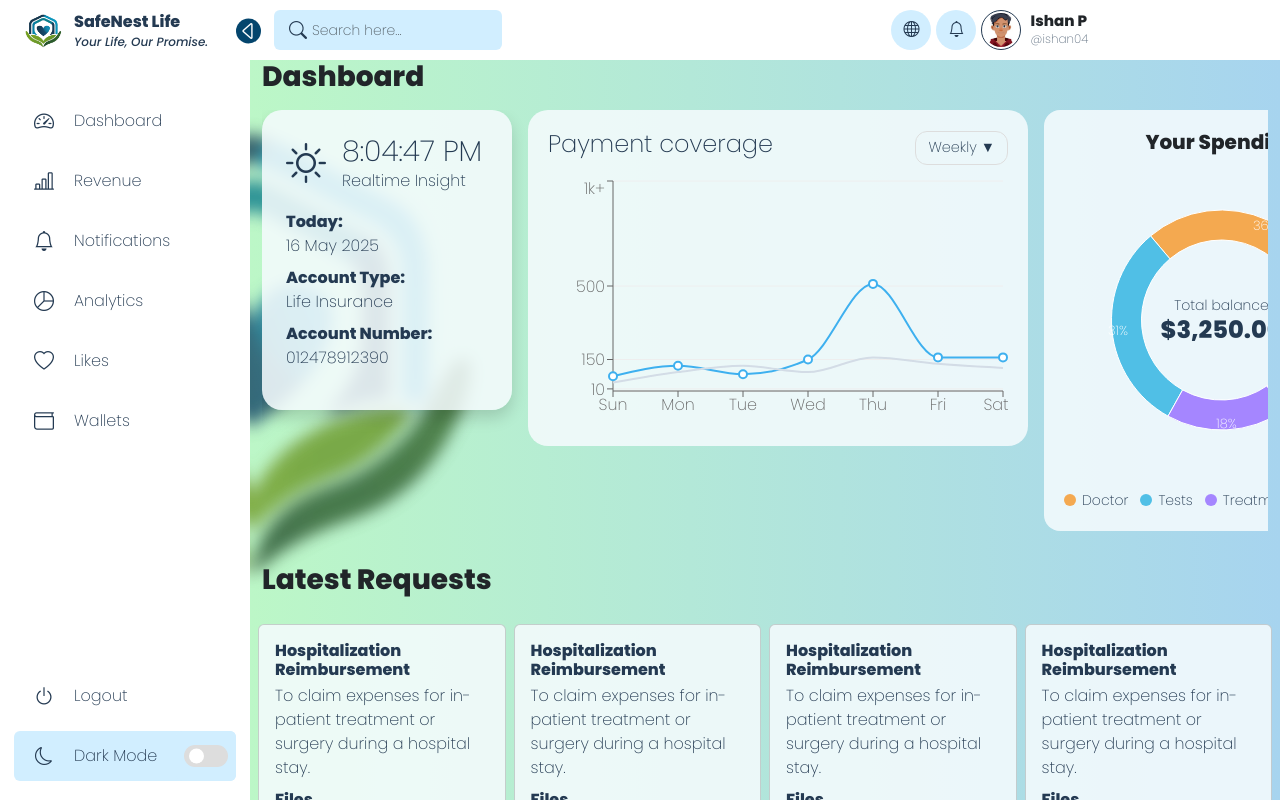
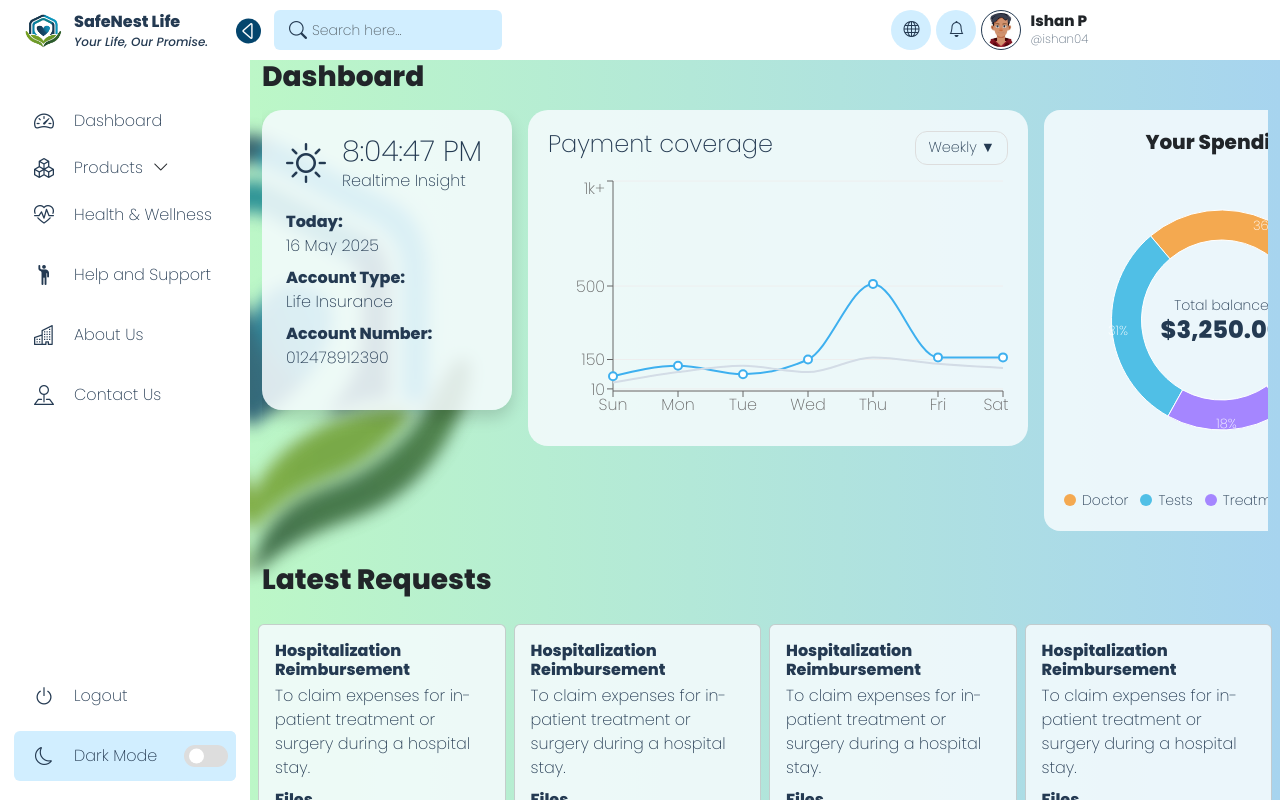
Before and after one commit to sithilaA/Insurance-Web-App, a React (Vite) app: page / in a window 1280 px wide. Built offline with nearby package versions, Linux system fonts and the light colour scheme.

Commit message:
Update Menu Items

```diff
--- a/src/components/sidebar/sidebar.css
+++ b/src/components/sidebar/sidebar.css
@@ -37,7 +37,7 @@
 }
 
 .sidebar li {
-    height: 50px;
+    height: auto;
     margin-top: 10px;
     list-style: none;
     display: flex;
@@ -138,7 +138,7 @@ body.dark .sidebar header .toggle {
 }
 
 .sidebar li a {
-    height: 100%;
+    height: 50px;
     width: 100%;
     display: flex;
     align-items: center;
@@ -202,6 +202,10 @@ body.dark .menu-bar .mode i.moon {
     opacity: 0;
 }
 
+.sidebar.close .submenu {
+    display: none !important;
+}
+
 .sidebar.close .mode .moon-sun i {
     display: none;
 }
@@ -254,3 +258,67 @@ body.dark .switch::before {
     cursor: pointer;
 
 }
+
+/* ========== ✅ Submenu Styles ========== */
+.has-submenu {
+    display: flex;
+    flex-direction: column;
+}
+
+.has-submenu .submenu-toggle {
+    display: flex;
+    align-items: center;
+    justify-content: start;
+    width: 100%;
+    cursor: pointer;
+    padding-right: 10px;
+}
+
+.submenu {
+    list-style: none;
+    padding-left: 60px;
+    max-height: 0;
+    overflow: hidden;
+    opacity: 0;
+    pointer-events: none;
+    transition: max-height 0.3s ease, opacity 0.3s ease;
+}
+
+/* When submenu is open, animate height and fade in */
+.has-submenu.open .submenu {
+    max-height: 300px;
+    /* Enough for multiple submenu items */
+    opacity: 1;
+    pointer-events: auto;
+}
+
+.submenu li {
+    margin: 5px 0;
+}
+
+/* Submenu link styles */
+.submenu li a {
+    display: flex;
+    padding: 5px 10px;
+    font-size: 14px;
+    color: var(--text-color);
+    border-radius: 5px;
+    transition: background 0.3s;
+    align-items: center;
+    justify-content: start;
+}
+
+.submenu li a:hover {
+    background: var(--primary-color);
+    color: var(--sidebar-color);
+}
+
+/* Rotate arrow when open */
+.submenu-arrow {
+    transition: transform 0.3s ease;
+    margin-left: 10px;
+}
+
+.has-submenu.open .submenu-arrow {
+    transform: rotate(180deg);
+}
--- a/src/components/sidebar/sidebar.jsx
+++ b/src/components/sidebar/sidebar.jsx
@@ -3,49 +3,37 @@ import "./sidebar.css";
 import "bootstrap-icons/font/bootstrap-icons.css";
 import Logo from "../../assets/img/Logopic.png";
 import { Link } from "react-router-dom";
+
 export default function Sidebar() {
   const [isDark, setIsDark] = useState(false);
   const [isCollapsed, setIsCollapsed] = useState(false);
-  const searchRef = useRef(null); // for search box
-  const sidebarRef = useRef(null); // for sidebar element
+  const [activeSubmenu, setActiveSubmenu] = useState(null);
+  const searchRef = useRef(null);
 
+  // Collapse sidebar on small screens
   useEffect(() => {
     const handleResize = () => {
-      if (window.innerWidth <= 768) {
-        setIsCollapsed(true); // Collapse sidebar on small screens
-      } else {
-        setIsCollapsed(false); // Expand sidebar on large screens
-      }
+      setIsCollapsed(window.innerWidth <= 768);
     };
-
-    // Initial check on mount
     handleResize();
-
-    // Add listener
     window.addEventListener("resize", handleResize);
-
-    // Cleanup
-    return () => {
-      window.removeEventListener("resize", handleResize);
-    };
+    return () => window.removeEventListener("resize", handleResize);
   }, []);
 
+  // Toggle dark mode class on body
   useEffect(() => {
-    const body = document.querySelector("body");
-    if (isDark) {
-      body.classList.add("dark");
-    } else {
-      body.classList.remove("dark");
-    }
+    document.body.classList.toggle("dark", isDark);
   }, [isDark]);
 
+  // Expand sidebar when clicking on search box
   useEffect(() => {
+    const handleSearchClick = () => setIsCollapsed(false);
     const searchBox = searchRef.current;
+
     if (searchBox) {
       searchBox.addEventListener("click", handleSearchClick);
     }
 
-    // Clean up on unmount
     return () => {
       if (searchBox) {
         searchBox.removeEventListener("click", handleSearchClick);
@@ -53,28 +41,35 @@ export default function Sidebar() {
     };
   }, []);
 
-  const handleSearchClick = () => {
-    setIsCollapsed(false); // removes 'close' class
+  const toggleSidebar = () => {
+    setIsCollapsed((prev) => {
+      const newState = !prev;
+      if (newState) {
+        setActiveSubmenu(null); // Close submenu when collapsing
+      }
+      return newState;
+    });
   };
+
 
   const toggleDarkMode = () => {
     setIsDark((prev) => !prev);
   };
 
-  const toggleSidebar = () => {
-    setIsCollapsed((prev) => !prev);
+  const toggleSubmenu = (menuName) => {
+    setActiveSubmenu((prev) => (prev === menuName ? null : menuName));
   };
 
   return (
-    <nav ref={sidebarRef} className={`sidebar ${isCollapsed ? "close" : ""}`}>
+    <nav className={`sidebar ${isCollapsed ? "close" : ""}`}>
       <header>
         <div className="image-text">
           <span className="image">
-            <Link to={"/"}>
+            <Link to="/">
               <img src={Logo} alt="logo" />
             </Link>
           </span>
-          <Link className="logo-link" to={"/"}>
+          <Link className="logo-link" to="/">
             <div className="text header-text">
               <span className="name">SafeNest Life</span>
               <br />
@@ -87,10 +82,6 @@ export default function Sidebar() {
 
       <div className="menu-bar">
         <div className="menu">
-          {/* <li className="search-box" ref={searchRef}>
-            <i className="bi bi-search icon"></i>
-            <input type="text" placeholder="Search..." />
-          </li> */}
           <ul className="menu-links">
             <li className="nav-link">
               <Link to="/dashboard">
@@ -98,34 +89,62 @@ export default function Sidebar() {
                 <span className="text nav-text">Dashboard</span>
               </Link>
             </li>
+
+            <li
+              className={`nav-link has-submenu ${
+                activeSubmenu === "products" ? "open" : ""
+              }`}
+            >
+              <div
+                className="submenu-toggle"
+                onClick={() => toggleSubmenu("products")}
+              >
+                <i className="bi bi-boxes icon"></i>
+                <span className="text nav-text">Products</span>
+                {!isCollapsed && (
+                  <i className="bi bi-chevron-down submenu-arrow"></i>
+                )}
+              </div>
+
+              <ul
+                className={`submenu ${
+                  activeSubmenu === "products" ? "show" : ""
+                }`}
+              >
+                <li className="submenuItem">
+                  <Link to="/products/insurance">Insurance</Link>
+                </li>
+                <li className="submenuItem">
+                  <Link to="/products/wellness">Wellness Plans</Link>
+                </li>
+                <li className="submenuItem">
+                  <Link to="/products/financial">Financial Services</Link>
+                </li>
+              </ul>
+            </li>
+
             <li className="nav-link">
               <a href="#">
-                <i className="bi bi-bar-chart-line icon"></i>
-                <span className="text nav-text">Revenue</span>
+                <i className="bi bi-heart-pulse icon"></i>
+                <span className="text nav-text">Health & Wellness</span>
               </a>
             </li>
             <li className="nav-link">
               <a href="#">
-                <i className="bi bi-bell icon"></i>
-                <span className="text nav-text">Notifications</span>
+                <i className="bi bi-person-raised-hand icon"></i>
+                <span className="text nav-text">Help and Support</span>
               </a>
             </li>
             <li className="nav-link">
               <a href="#">
-                <i className="bi bi-pie-chart icon"></i>
-                <span className="text nav-text">Analytics</span>
+                <i className="bi bi-buildings icon"></i>
+                <span className="text nav-text">About Us</span>
               </a>
             </li>
             <li className="nav-link">
               <a href="#">
-                <i className="bi bi-heart icon"></i>
-                <span className="text nav-text">Likes</span>
-              </a>
-            </li>
-            <li className="nav-link">
-              <a href="#">
-                <i className="bi bi-wallet icon"></i>
-                <span className="text nav-text">Wallets</span>
+                <i className="bi bi-pin-map icon"></i>
+                <span className="text nav-text">Contact Us</span>
               </a>
             </li>
           </ul>
@@ -138,7 +157,6 @@ export default function Sidebar() {
               <span className="text nav-text">Logout</span>
             </a>
           </li>
-
           <li className="mode">
             <div className="moon-sun">
               <i className="bi bi-moon icon moon"></i>
@@ -147,7 +165,6 @@ export default function Sidebar() {
             <span className="mode-text text">
               {isDark ? "Light Mode" : "Dark Mode"}
             </span>
-
             <div className="toggle-switch" onClick={toggleDarkMode}>
               <span className="switch"></span>
             </div>
```
